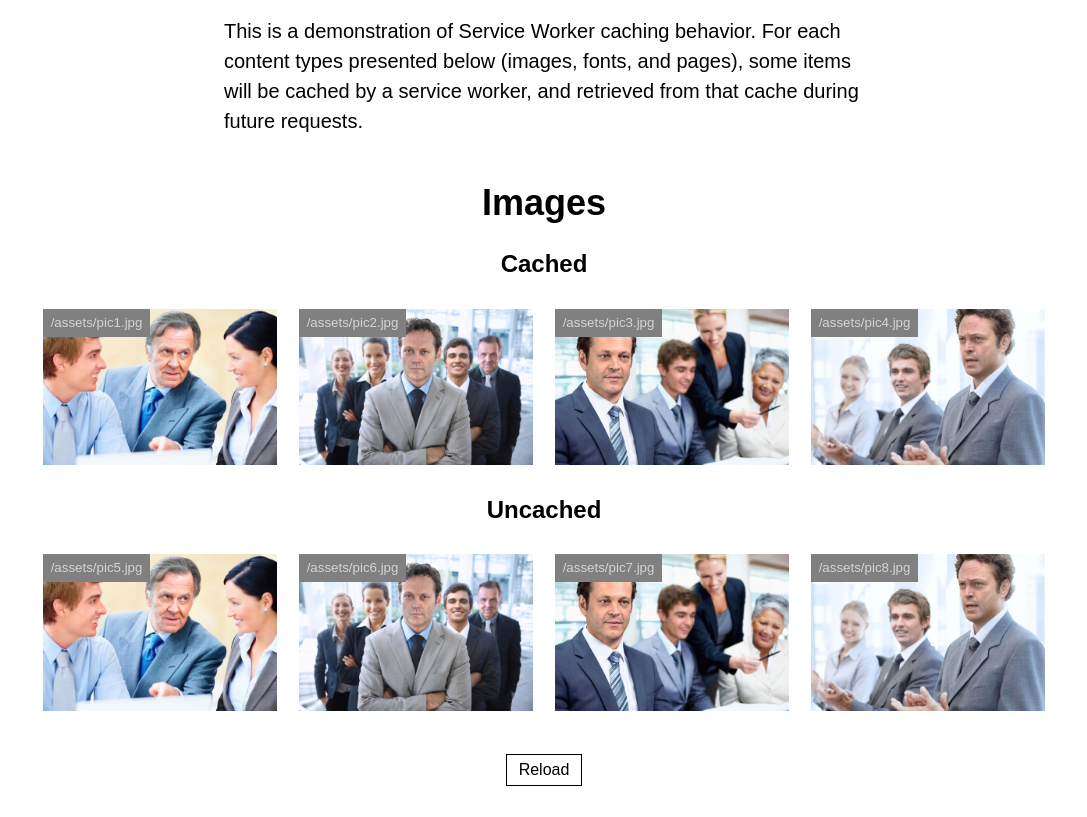
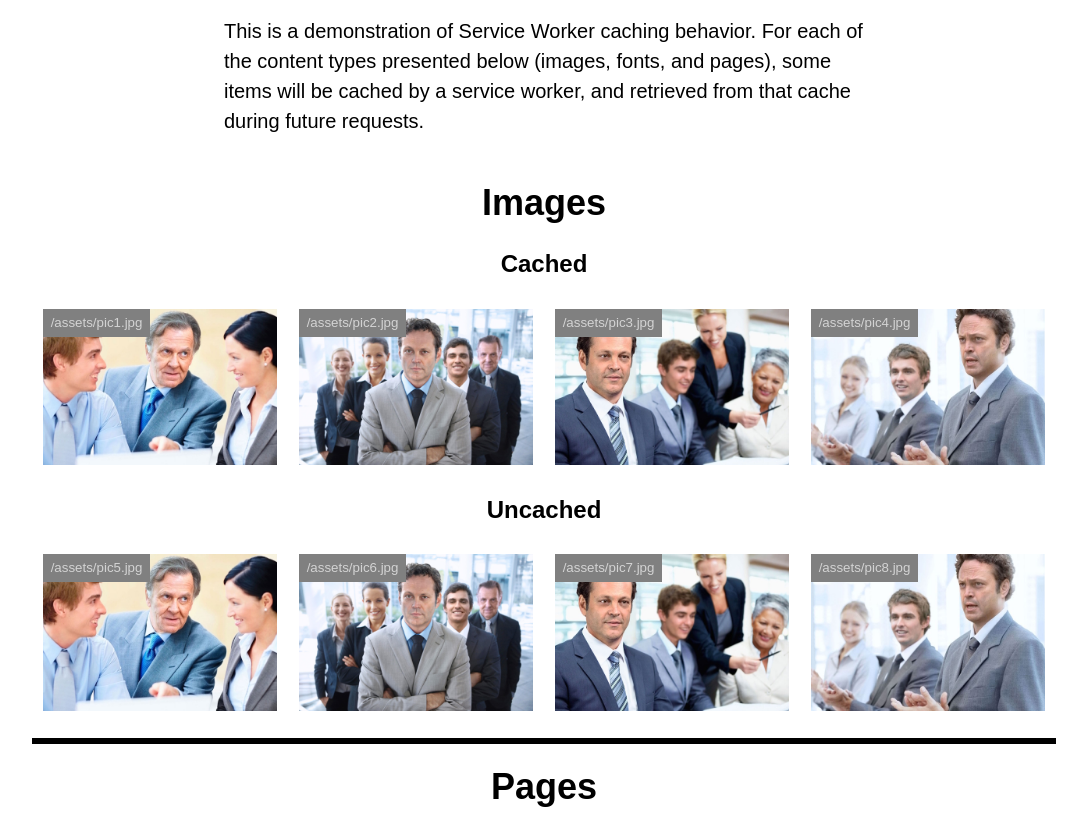
Before and after one commit to cloudfour/smashing-mag-sw, a website: page index.html in a window 1280 px wide. Shown: the top 817 px of the page, without its empty margins (96-1183 px from the left). Drawn offline with Linux system fonts and the light colour scheme.

Commit message:
Fix typo and remove force-reloading button

```diff
--- a/index.html
+++ b/index.html
@@ -59,8 +59,8 @@
   <body class="u-spaceChildren">
     <div class="u-flex">
       <p class="u-md-size3of4 u-lg-size5of8 u-textSize3 u-spaceAuto u-spaceY">
-        This is a demonstration of Service Worker caching behavior. For each
-        content types presented below (images, fonts, and pages), some items
+        This is a demonstration of Service Worker caching behavior. For each of
+        the content types presented below (images, fonts, and pages), some items
         will be cached by a service worker, and retrieved from that cache during
         future requests.
       </p>
@@ -121,9 +121,6 @@
           </figure>
         </div>
       </div>
-      <div class="u-textCenter">
-        <button class="Button u-space" onclick="reloadImages()">Reload</button>
-      </div>
     </section>
     <hr>
     <section class="u-spaceChildren">
@@ -142,14 +139,6 @@
         return Array.from(document.images);
       }
 
-      function reloadImages () {
-        images().forEach(img => {
-          var newImg = img.cloneNode();
-          newImg.src = `${img.src}?${Date.now()}`;
-          img.parentNode.replaceChild(newImg, img);
-        });
-      }
-
       if ('serviceWorker' in navigator) {
         navigator.serviceWorker.register('serviceWorker.js');
 
```
